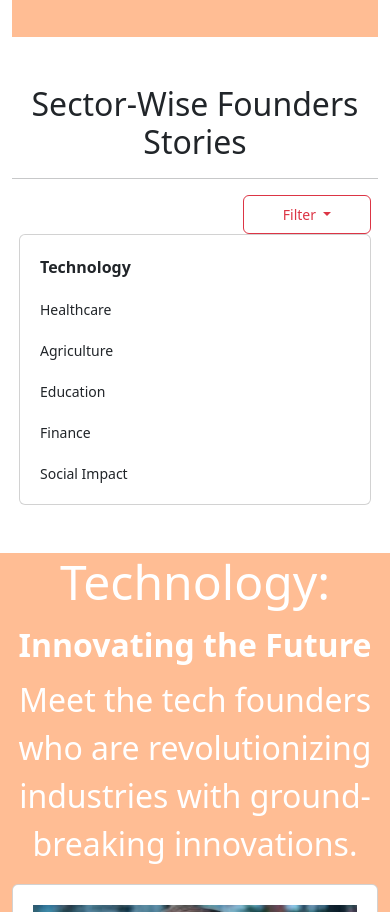
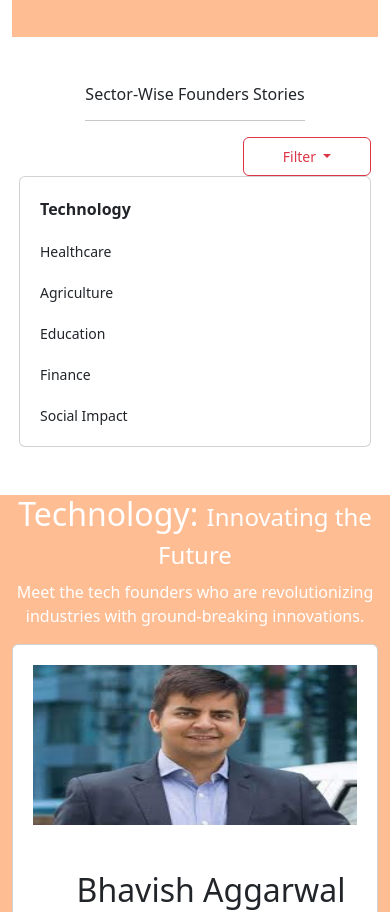
Before and after one commit to Webdunia8726/Blog-web, a plain HTML site: page Story.html in a window 390 px wide. Shown: the part 742-1654 px from the top of the page. Drawn offline with nearby package versions, Linux system fonts and the light colour scheme.

Commit message:
font-size-correct-for medium size

```diff
--- a/story.css
+++ b/story.css
@@ -99,6 +99,27 @@
   font-weight: 400;
   color: white;
 }
+
+@media (max-width:768px) {
+  .heading-section h5 {
+    font-size: 2rem;
+    font-weight: 400;
+  }
+
+  .heading-section span {
+    font-size: 1.5rem;
+    font-weight: 500;
+
+  }
+
+  .heading-section p {
+    font-size: 1rem;
+
+    font-weight: 300;
+    color: white;
+  }
+}
+
 
 .card h5 {
   margin-top: 10px;
@@ -255,7 +276,7 @@
   }
 
   .sector h2 {
-    font-size: 2rem;
+    font-size: 1rem;
   }
 
 }
```
